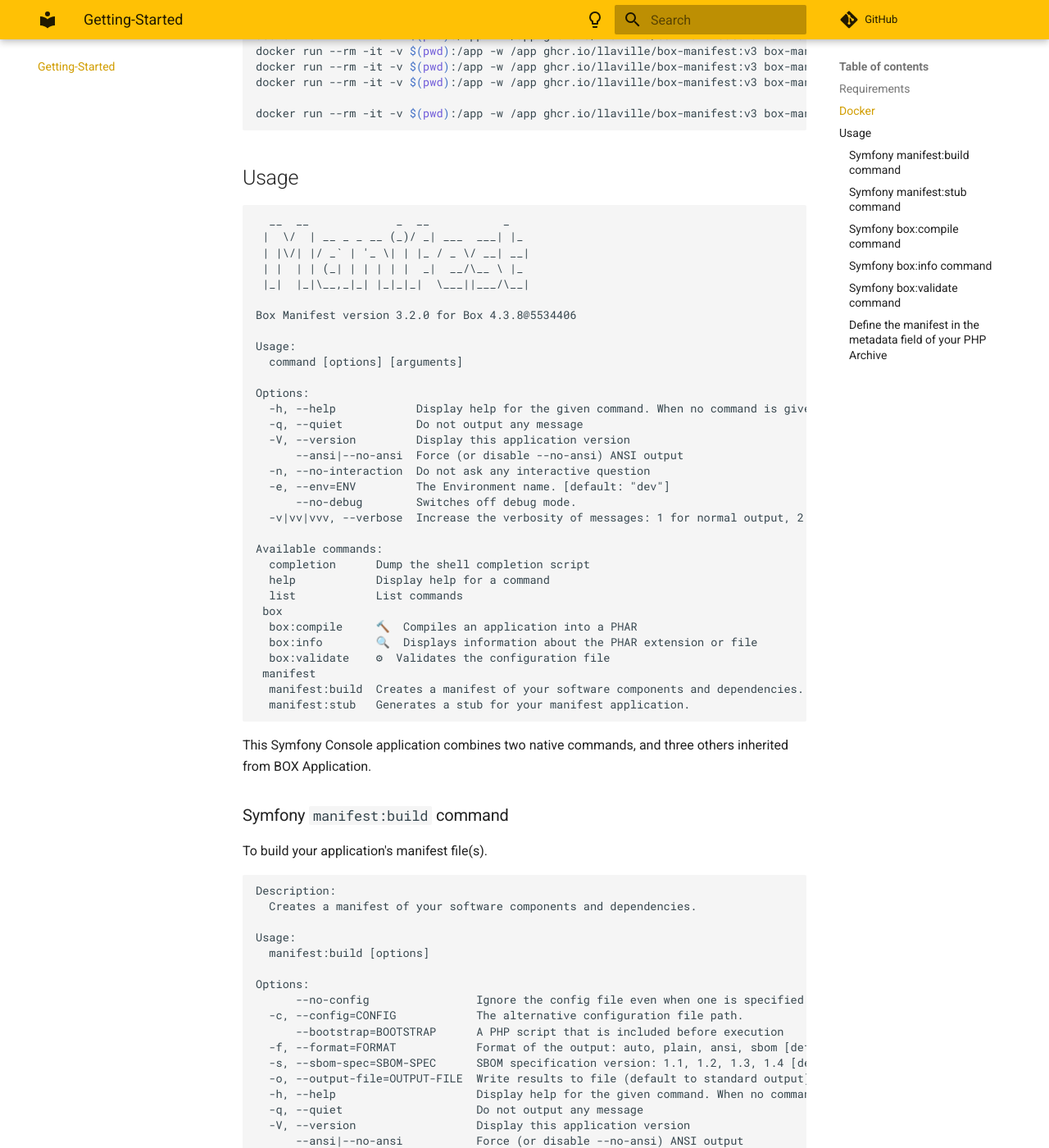
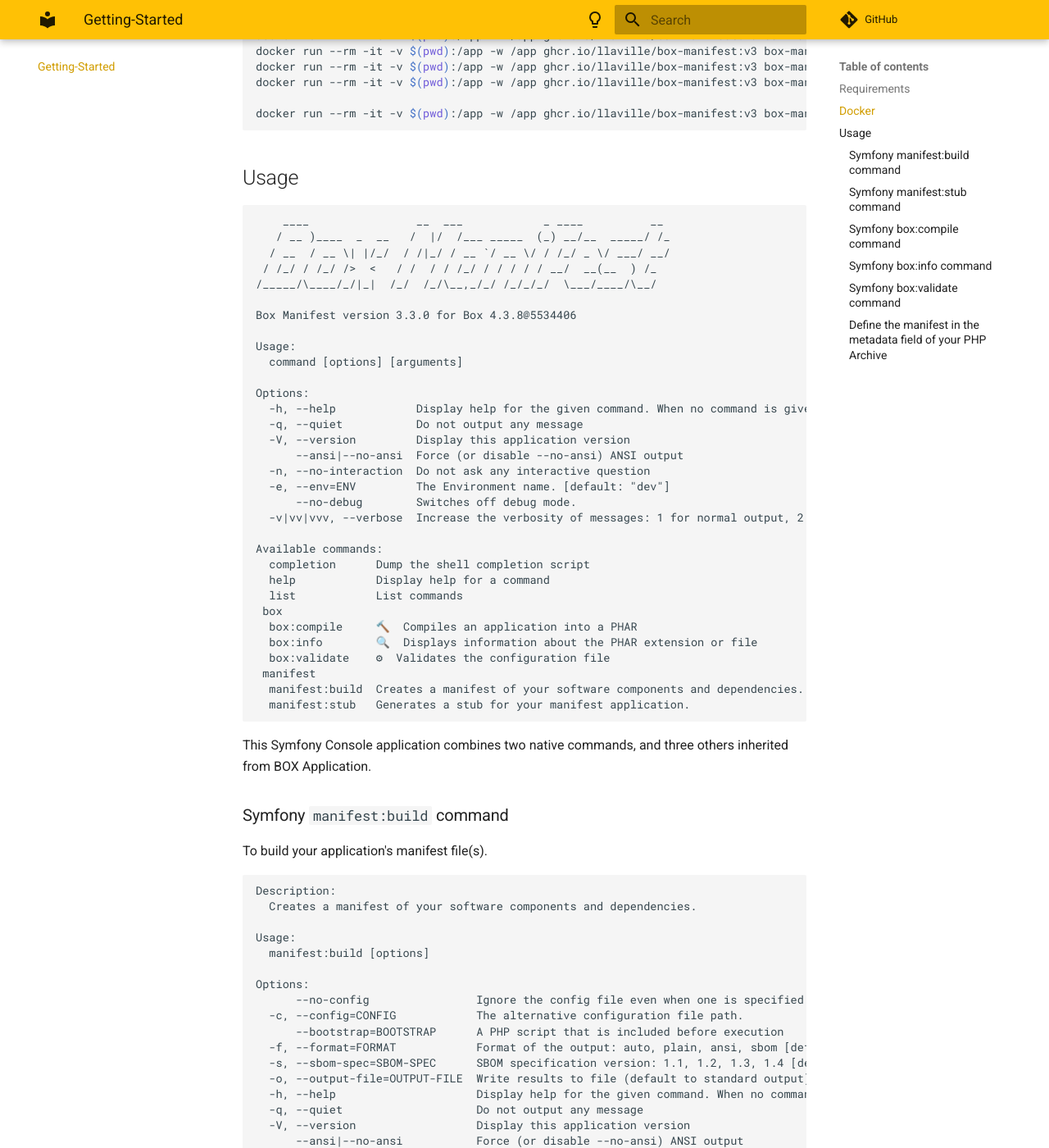
Before and after one commit to llaville/box-manifest, an MkDocs documentation site: the page built from docs/getting-started.md, in a window 1280 px wide and 1400 px high, scrolled down 589 px. Shown: the whole window at 82% size. Built offline with MkDocs 1.6.1 and Material for MkDocs 9.7.7, drawn with Linux system fonts in a browser that asks for light colours; comment, search, counter and statistics services are not loaded.

Commit message:
changed Ascii Logo

````diff
--- a/docs/getting-started.md
+++ b/docs/getting-started.md
@@ -28,13 +28,13 @@ docker run --rm -it -v $(pwd):/app -w /app ghcr.io/llaville/box-manifest:v3 box-
 
 ```text
 
-  __  __             _  __           _
- |  \/  | __ _ _ __ (_)/ _| ___  ___| |_
- | |\/| |/ _` | '_ \| | |_ / _ \/ __| __|
- | |  | | (_| | | | | |  _|  __/\__ \ |_
- |_|  |_|\__,_|_| |_|_|_|  \___||___/\__|
+    ____                __  ___            _ ____          __
+   / __ )____  _  __   /  |/  /___ _____  (_) __/__  _____/ /_
+  / __  / __ \| |/_/  / /|_/ / __ `/ __ \/ / /_/ _ \/ ___/ __/
+ / /_/ / /_/ />  <   / /  / / /_/ / / / / / __/  __(__  ) /_
+/_____/\____/_/|_|  /_/  /_/\__,_/_/ /_/_/_/  \___/____/\__/
 
-Box Manifest version 3.2.0 for Box 4.3.8@5534406
+Box Manifest version 3.3.0 for Box 4.3.8@5534406
 
 Usage:
   command [options] [arguments]
````
Also changed, not shown: 2 other files.
